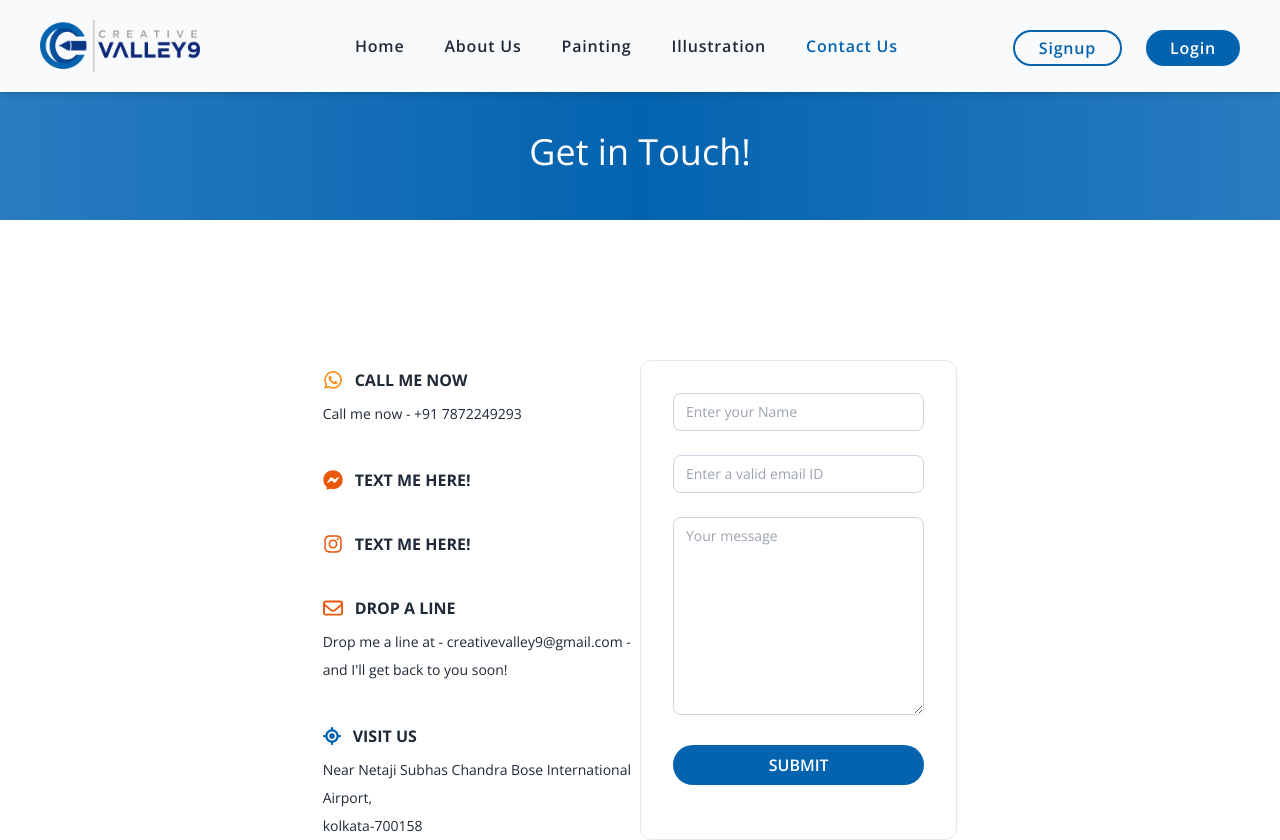
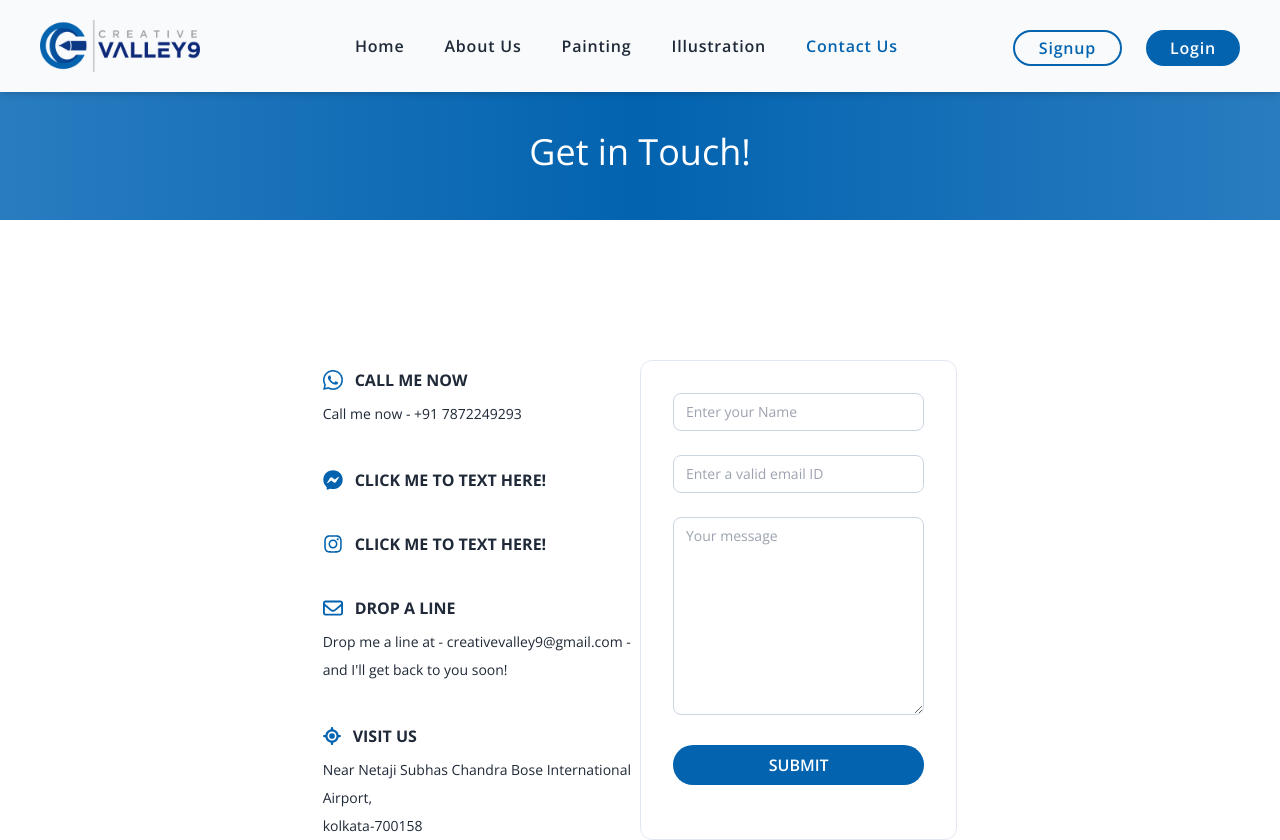
Before and after one commit to tapaskulti/creative9-frontend, a React (Vite) app: page /contact-us in a window 1280 px wide. Shown: the top 840 px of the page. Built offline with nearby package versions, Linux system fonts and the light colour scheme; no server answers.

Commit message:
frontend

```diff
--- a/src/components/Footer.jsx
+++ b/src/components/Footer.jsx
@@ -241,27 +241,27 @@ const Footer = () => {
               <ul className="flex items-center space-x-6 pl-4 pt-2">
                 <li>
                   <a href="https://www.facebook.com/creativevalley9graphicstudio">
-                    <FacebookSharp className="size-9" />
+                    <FacebookSharp className="size-7" />
                   </a>
                 </li>
                 <li>
                   <a href="https://x.com/sarkarprabir03">
-                    <Twitter className="size-9" />
+                    <Twitter className="size-7" />
                   </a>
                 </li>
                 <li>
                   <a href="https://www.instagram.com/creative.valley9/">
-                    <Instagram className="size-9" />
+                    <Instagram className="size-7" />
                   </a>
                 </li>
                 <li>
                   <a href="https://www.linkedin.com/in/prabir-sarkar-579a5387/">
-                    <LinkedIn className="size-9" />
+                    <LinkedIn className="size-7" />
                   </a>
                 </li>
                 <li>
                   <a href="https://www.youtube.com/@creativevalley9">
-                    <YouTube className="size-9" />
+                    <YouTube className="size-7" />
                   </a>
                 </li>
               </ul>
--- a/src/components/Header.jsx
+++ b/src/components/Header.jsx
@@ -289,9 +289,9 @@ function Header() {
                   tabIndex={0}
                   className="menu menu-sm dropdown-content mt-3 z-[1] px-2 py-2 bg-gray-100 shadow-lg rounded-box w-52"
                 >
-                  <li className="border-b border-slate-300 py-2">
+                  {/* <li className="border-b border-slate-300 py-2">
                     <a className="justify-between">Profile</a>
-                  </li>
+                  </li> */}
                   {/* <li>
                     <a>Settings</a>
                   </li> */}
--- a/src/components/portfolioIllustrator.jsx
+++ b/src/components/portfolioIllustrator.jsx
@@ -39,7 +39,7 @@ const PortfolioIllustrator = () => {
   return (
     <div className="bg-gray-100 lg:px-64 py-10">
       <h2 className="text-4xl text-center font-bold">
-        Have a look at our
+        Have a look at our{" "}
         <span className="text-[#0363af]">Illustrations!</span>
       </h2>
       <div className="container mx-auto grid grid-cols-1 md:grid-cols-4 gap-12 mt-6">
--- a/src/pages/arts/ArtDetailsPage.jsx
+++ b/src/pages/arts/ArtDetailsPage.jsx
@@ -12,7 +12,7 @@ import {
   faCircleChevronLeft,
   faCircleChevronRight
 } from "@fortawesome/free-solid-svg-icons";
-import axios from "axios";
+// import axios from "axios";
 import { addToCart } from "../../redux/cart/cartSlice";
 import { getPayingPrice } from "../../redux/art/artSlice";
 import ModalComponent from "../../components/Modal";
@@ -23,7 +23,7 @@ function ArtDetailsPage() {
   const { id } = useParams();
   const [review, setReview] = useState("");
   const { artDetail, artReview } = useSelector((state) => state.art);
-  const { user,token } = useSelector((state) => state.user);
+  const { user, token } = useSelector((state) => state.user);
   const [modalOpen, setModalOpen] = useState(false);
   const handleOpen = () => setModalOpen(true);
 
@@ -65,10 +65,10 @@ function ArtDetailsPage() {
   const handleCheckout = async (e) => {
     e.preventDefault();
 
-    if(token===""){
-      // alert(`Cannot Buy.Login First`);
-      toast.error(`Cannot Buy.Login First`)
-      return
+    if (token === "") {
+      // alert(`Please login to buy!`);
+      toast.error(`Please login to buy!`);
+      return;
     }
 
     try {
--- a/src/pages/arts/ArtsPage.jsx
+++ b/src/pages/arts/ArtsPage.jsx
@@ -89,14 +89,14 @@ function ArtsPage() {
           <Header />
           <div className="pt-10">
             <div className="sm:flex sm:justify-between items-center mx-3 md:mx-10 mb-2 border-b">
-              <div className="text-xl sm:text-2xl lg:text-3xl font-sans tracking-wider font-bold text-stone-700 pb-3">
+              <div className="text-xl sm:text-2xl lg:text-3xl font-sans tracking-normal font-bold text-stone-700 pb-3">
                 Explore Exclusive Paintings
               </div>
-              <div className="w-52 mb-2">
+              <div className="w-52">
                 {adminView && (
                   <Link
                     to="/Painting/create"
-                    className="rounded-md text-center bg-[#0363af] text-white hover:bg-[#0363af]/80 px-2 py-1 cursor-pointer"
+                    className="rounded-md text-center bg-[#0363af] text-white hover:bg-[#0363af]/80 px-5 py-2 text-sm cursor-pointer"
                   >
                     Upload New Paintings
                   </Link>
--- a/src/pages/contactUs.jsx
+++ b/src/pages/contactUs.jsx
@@ -66,43 +66,60 @@ const ContactUs = () => {
                   </h2>
                 </div>
                 <div className="mt-5 lg:mt-10">
-                  <div className="flex items-center space-x-3 mb-2">
+                  <a
+                    target="_blank"
+                    rel="noopener noreferrer"
+                    href="https://www.facebook.com/messages/e2ee/t/23921543157463457/"
+                    className="flex items-center space-x-3 mb-2 hover:text-[#0363af]"
+                  >
                     <svg
                       className="w-5 h-5 text-[#0363af]"
-                      fill="#ea580c"
+                      fill="#0363af"
                       xmlns="http://www.w3.org/2000/svg"
                       viewBox="0 0 512 512"
                     >
                       <path d="M256.6 8C116.5 8 8 110.3 8 248.6c0 72.3 29.7 134.8 78.1 177.9 8.4 7.5 6.6 11.9 8.1 58.2A19.9 19.9 0 0 0 122 502.3c52.9-23.3 53.6-25.1 62.6-22.7C337.9 521.8 504 423.7 504 248.6 504 110.3 396.6 8 256.6 8zm149.2 185.1l-73 115.6a37.4 37.4 0 0 1 -53.9 9.9l-58.1-43.5a15 15 0 0 0 -18 0l-78.4 59.4c-10.5 7.9-24.2-4.6-17.1-15.7l73-115.6a37.4 37.4 0 0 1 53.9-9.9l58.1 43.5a15 15 0 0 0 18 0l78.4-59.4c10.4-8 24.1 4.5 17.1 15.6z" />
                     </svg>
-                    <h2 className="font-bold uppercase">Text me here!</h2>
-                  </div>
+                    <h2 className="font-bold uppercase">
+                      Click me to Text here!
+                    </h2>
+                  </a>
                 </div>
                 <div className="mt-5 lg:mt-10">
-                  <div className="flex items-center space-x-3 mb-2">
+                  <a
+                    target="_blank"
+                    rel="noopener noreferrer"
+                    href="https://www.instagram.com/direct/inbox/"
+                    className="flex items-center space-x-3 mb-2 hover:text-[#0363af]"
+                  >
                     <svg
                       className="w-5 h-5"
-                      fill="#ea580c"
+                      fill="#0363af"
                       xmlns="http://www.w3.org/2000/svg"
                       viewBox="0 0 448 512"
                     >
                       <path d="M224.1 141c-63.6 0-114.9 51.3-114.9 114.9s51.3 114.9 114.9 114.9S339 319.5 339 255.9 287.7 141 224.1 141zm0 189.6c-41.1 0-74.7-33.5-74.7-74.7s33.5-74.7 74.7-74.7 74.7 33.5 74.7 74.7-33.6 74.7-74.7 74.7zm146.4-194.3c0 14.9-12 26.8-26.8 26.8-14.9 0-26.8-12-26.8-26.8s12-26.8 26.8-26.8 26.8 12 26.8 26.8zm76.1 27.2c-1.7-35.9-9.9-67.7-36.2-93.9-26.2-26.2-58-34.4-93.9-36.2-37-2.1-147.9-2.1-184.9 0-35.8 1.7-67.6 9.9-93.9 36.1s-34.4 58-36.2 93.9c-2.1 37-2.1 147.9 0 184.9 1.7 35.9 9.9 67.7 36.2 93.9s58 34.4 93.9 36.2c37 2.1 147.9 2.1 184.9 0 35.9-1.7 67.7-9.9 93.9-36.2 26.2-26.2 34.4-58 36.2-93.9 2.1-37 2.1-147.8 0-184.8zM398.8 388c-7.8 19.6-22.9 34.7-42.6 42.6-29.5 11.7-99.5 9-132.1 9s-102.7 2.6-132.1-9c-19.6-7.8-34.7-22.9-42.6-42.6-11.7-29.5-9-99.5-9-132.1s-2.6-102.7 9-132.1c7.8-19.6 22.9-34.7 42.6-42.6 29.5-11.7 99.5-9 132.1-9s102.7-2.6 132.1 9c19.6 7.8 34.7 22.9 42.6 42.6 11.7 29.5 9 99.5 9 132.1s2.7 102.7-9 132.1z" />
                     </svg>
-                    <h2 className="font-bold uppercase">Text me here!</h2>
-                  </div>
+                    <h2 className="font-bold uppercase">
+                      Click me to Text here!
+                    </h2>
+                  </a>
                 </div>
                 <div className="mt-5 lg:mt-10">
-                  <div className="flex items-center space-x-3 mb-2">
+                  <a
+                    href="mailto:creativevalley9@gmail.com"
+                    className="flex items-center space-x-3 mb-2 hover:text-[#0363af]"
+                  >
                     <svg
                       className="w-5 h-5"
                       xmlns="http://www.w3.org/2000/svg"
-                      fill="#ea580c"
+                      fill="#0363af"
                       viewBox="0 0 512 512"
                     >
                       <path d="M64 112c-8.8 0-16 7.2-16 16l0 22.1L220.5 291.7c20.7 17 50.4 17 71.1 0L464 150.1l0-22.1c0-8.8-7.2-16-16-16L64 112zM48 212.2L48 384c0 8.8 7.2 16 16 16l384 0c8.8 0 16-7.2 16-16l0-171.8L322 328.8c-38.4 31.5-93.7 31.5-132 0L48 212.2zM0 128C0 92.7 28.7 64 64 64l384 0c35.3 0 64 28.7 64 64l0 256c0 35.3-28.7 64-64 64L64 448c-35.3 0-64-28.7-64-64L0 128z" />
                     </svg>
                     <h2 className="font-bold uppercase">Drop a Line</h2>
-                  </div>
+                  </a>
                   <h2 className="text-sm font-normal leading-7">
                     Drop me a line at - creativevalley9@gmail.com - <br />
                     and I'll get back to you soon!
--- a/src/pages/illustration/Illustration.jsx
+++ b/src/pages/illustration/Illustration.jsx
@@ -114,7 +114,7 @@ function Illustration() {
               </div>
             </div>
           )}
-          <div className="space-y-10">
+          <div className="">
             <div className="px-5 sm:px-10 font-sans text-xl sm:text-2xl lg:text-3xl border-b pb-3 font-bold text-stone-700">
               Illustration Categories
             </div>
```
Also changed, not shown: src/components/ArtCard.jsx (+15 -7 lines), src/pages/LandingPage.jsx (+48 -24 lines), src/assets/whatsapp-icon.png, 1 other file (tests, documents, lock files or other folders).
